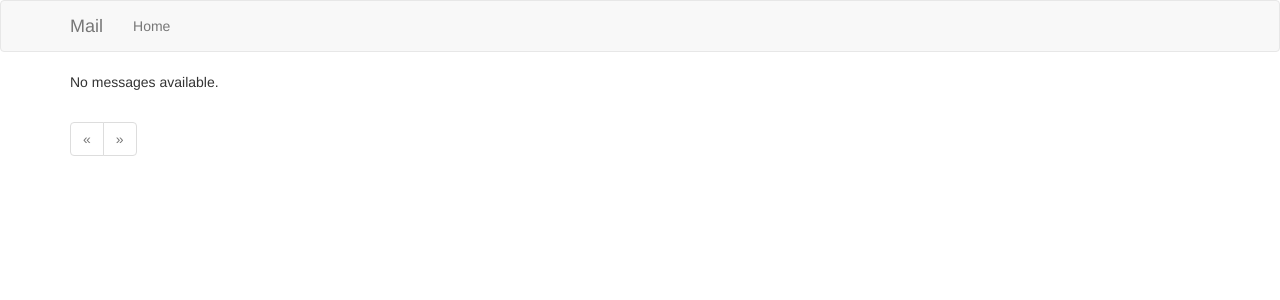
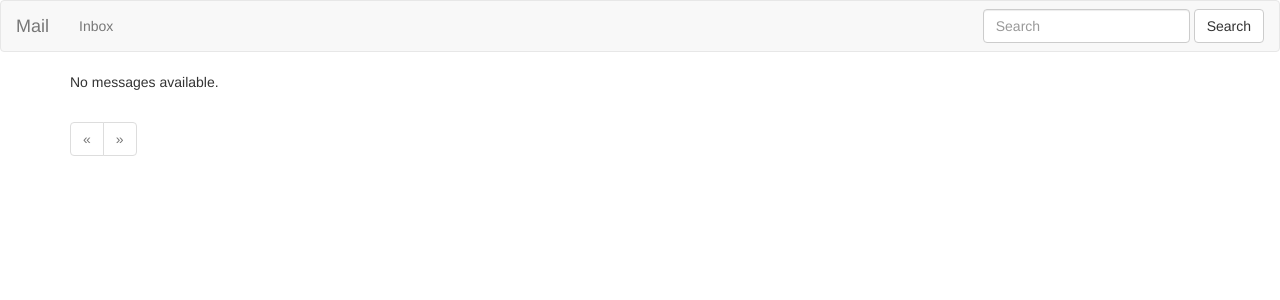
Before and after one commit to thechild/mbox2sql, a Django app: template reader/templates/message_list.html in a window 1280 px wide. Shown: the top 300 px of the page. Run offline with Django 3.2, Linux system fonts and the light colour scheme; the template is opened without the code that fills it, so the values that code supplies are empty; some libraries are stand-ins or nearby versions.

Commit message:
Lots of formatting, including a non-working search field

```diff
--- a/reader/templates/base.html
+++ b/reader/templates/base.html
@@ -14,18 +14,22 @@
     <![endif]-->
   </head>
   <body>
-    <div class="navbar navbar-default" role="navigation">
-      <div class="container">
+    <nav class="navbar navbar-default" role="navigation">
       <div class="navbar-header">
         <a class="navbar-brand" href="{% url 'reader:home' %}">Mail</a>
       </div>
       <div class="navbar-collapse collapse">
         <ul class="nav navbar-nav">
-            <li><a href="{% url 'reader:home' %}">Home</a></li>
+          <li><a href="{% url 'reader:home' %}">Inbox <span class="badge">{{ unread_message_count }}</span></a></li>
         </ul>
+        <form class="navbar-form navbar-right" role="search">
+          <div class="form-group">
+            <input type="text" class="form-control" placeholder="Search">
           </div>
+          <button type="submit" class="btn btn-default">Search</button>
+        </form>
       </div>
-    </div>
+    </nav>
     <div class="container">
 
       {% block content %}{% endblock %}
--- a/reader/templates/person.html
+++ b/reader/templates/person.html
@@ -1,5 +1,5 @@
 {% extends 'base.html' %}
-{% block title %}Message List {% endblock %}
+{% block title %}{{ person.name }}{% endblock %}
 
 {% block content %}
 
```
Also changed, not shown: reader/templates/message.html (+7 -2 lines), reader/views.py (+16 -3 lines). Lines whose indentation alone changed are shown as unchanged.
